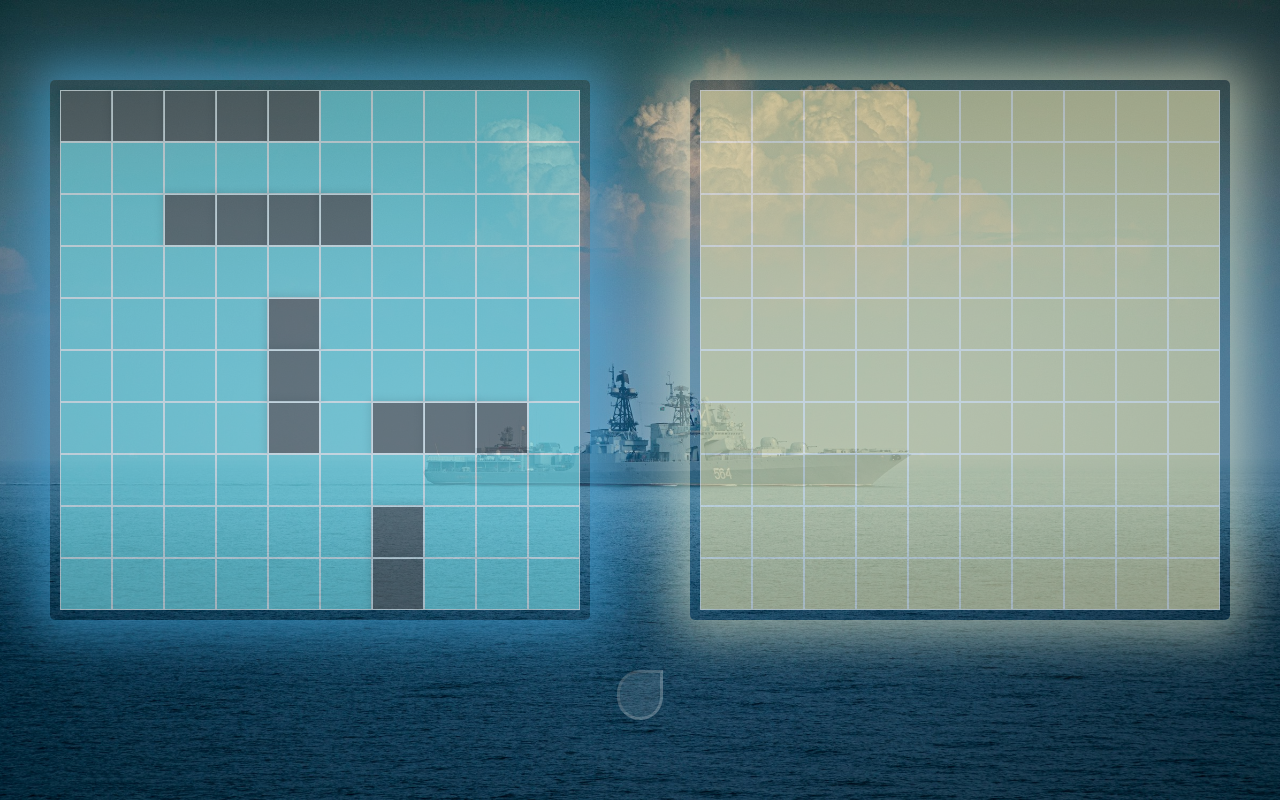
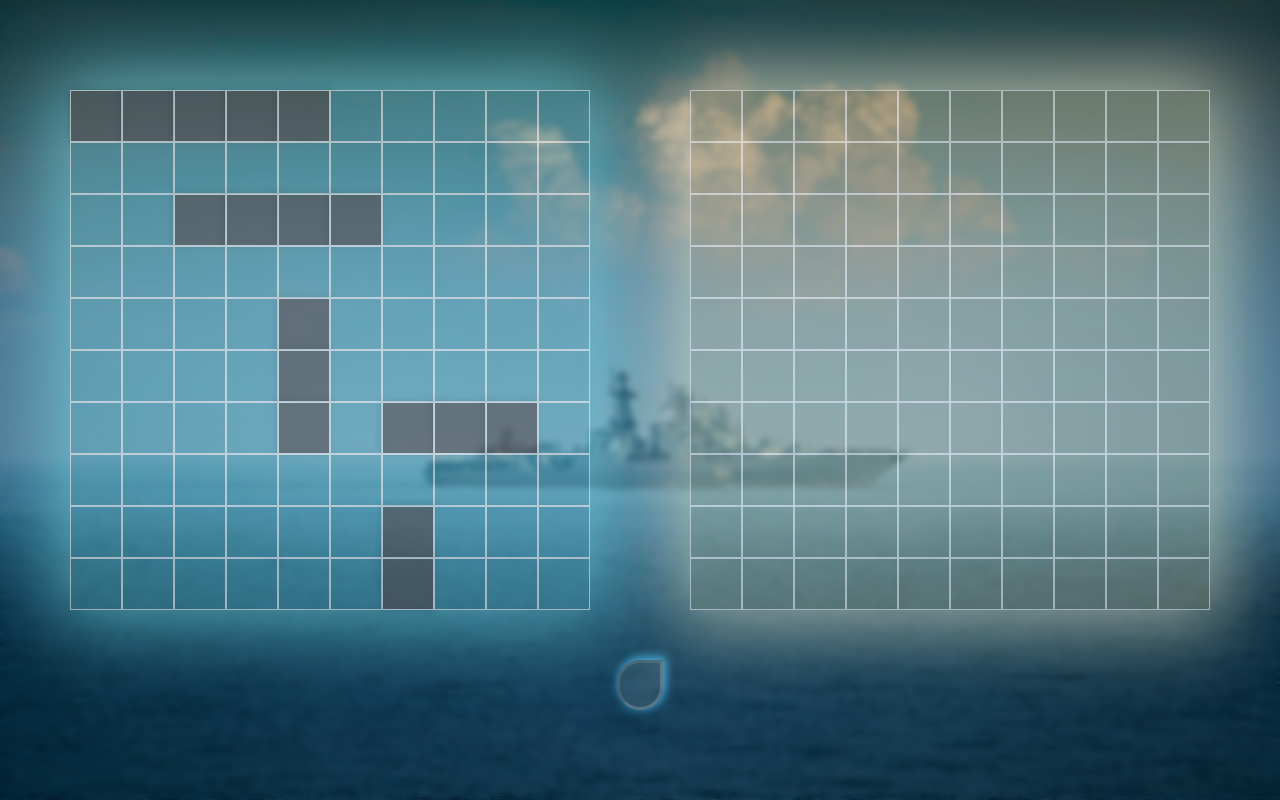
Before and after one commit to Overlandcoder/battleship, a website built with webpack: page src/template.html in a window 1280 px wide. Built offline with nearby package versions, Linux system fonts and the light colour scheme.

Commit message:
style: improve board styling and add background blur

```diff
--- a/src/styles.css
+++ b/src/styles.css
@@ -20,11 +20,14 @@ body {
 }
 
 .container {
+  width: 100%;
   display: flex;
   flex-direction: column;
   align-items: center;
   justify-content: center;
   gap: 50px;
+  backdrop-filter: blur(3px);
+  -webkit-backdrop-filter: blur(3px);
 }
 
 .boards {
@@ -36,15 +39,14 @@ body {
 
 .player-board, .computer-board {
   border-radius: 5px;
-  padding: 10px;
 }
 
 .player-board {
-  box-shadow: 0 0 50px 15px #48abe0;
+  box-shadow: 0 0 80px 18px rgb(122, 222, 231);
 }
 
 .computer-board {
-  box-shadow: 0 0 50px 15px #ebecca;
+  box-shadow: 0 0 80px 18px #ebecca;
 }
 
 .row {
@@ -65,11 +67,11 @@ body {
 }
 
 .player-board .water {
-  background-color: rgb(122, 222, 231);
+  background-color: rgb(122, 222, 231, 0.5);
 }
 
 .computer-board .water {
-  background-color: rgb(229, 223, 172);
+  background-color: rgb(229, 223, 172, 0.5);
 }
 
 .computer-board .water:hover {
@@ -99,4 +101,5 @@ body {
   border-radius: 40px 0px 40px 40px;
   color: white;
   border: 3px inset rgba(255, 255, 255, 0.2);
+  box-shadow: 2px -2px 10px 1px #48abe0;
 }
```
